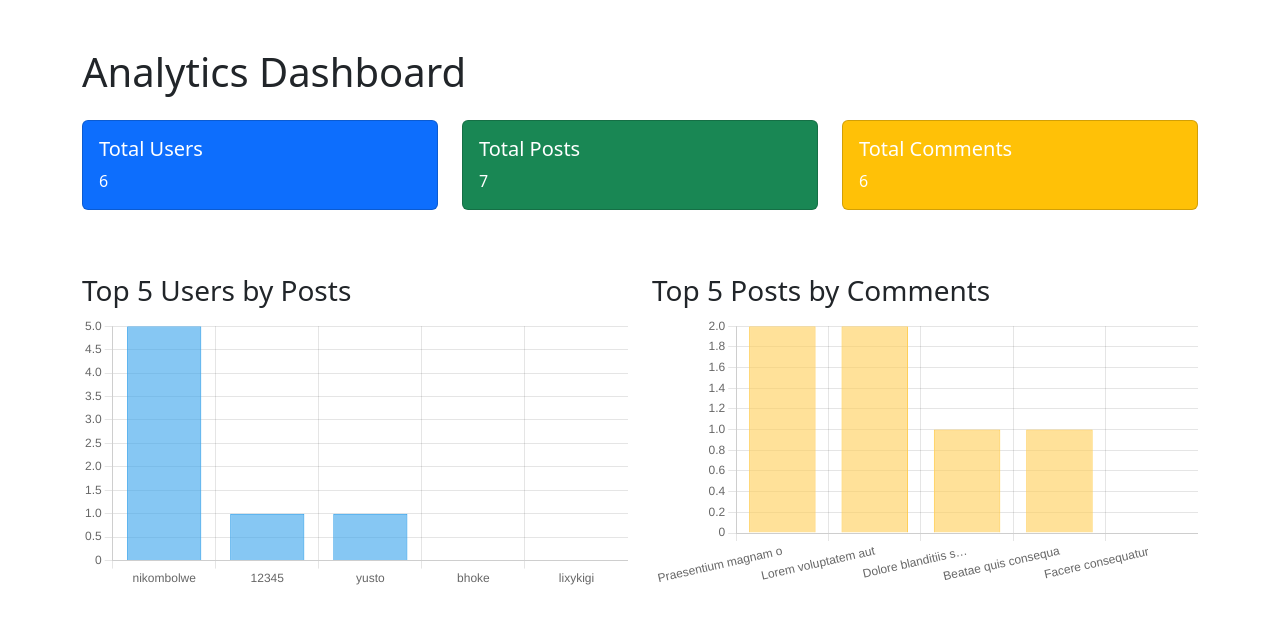
After one commit to Nikombo-Tech/nikosocial, a Django app: page /analytics/ in a window 1280 px wide. The commit adds this page. Shown: the top 624 px of the page. Run offline with Django 5.2, Linux system fonts and the light colour scheme; a user stored in the database is signed in; data comes from the database, SQL or seed files in the repository; both versions use the stored data as it was after the commit.

Commit message:
comments

```diff
--- /dev/null
+++ b/blog/templates/analytics.html
@@ -0,0 +1,128 @@
+<!DOCTYPE html>
+<html lang="en">
+<head>
+    <meta charset="UTF-8">
+    <meta name="viewport" content="width=device-width, initial-scale=1.0">
+    <title>Analytics</title>
+    <link href="https://cdn.jsdelivr.net/npm/bootstrap@5.3.0/dist/css/bootstrap.min.css" rel="stylesheet">
+    <script src="https://cdn.jsdelivr.net/npm/chart.js"></script>
+</head>
+<body>
+    <div class="container mt-5">
+        <h1 class="mb-4">Analytics Dashboard</h1>
+
+        <!-- Summary Cards -->
+        <div class="row">
+            <div class="col-md-4">
+                <div class="card text-white bg-primary mb-3">
+                    <div class="card-body">
+                        <h5 class="card-title">Total Users</h5>
+                        <p class="card-text">{{ total_users }}</p>
+                    </div>
+                </div>
+            </div>
+            <div class="col-md-4">
+                <div class="card text-white bg-success mb-3">
+                    <div class="card-body">
+                        <h5 class="card-title">Total Posts</h5>
+                        <p class="card-text">{{ total_posts }}</p>
+                    </div>
+                </div>
+            </div>
+            <div class="col-md-4">
+                <div class="card text-white bg-warning mb-3">
+                    <div class="card-body">
+                        <h5 class="card-title">Total Comments</h5>
+                        <p class="card-text">{{ total_comments }}</p>
+                    </div>
+                </div>
+            </div>
+        </div>
+
+        <!-- Posts Per User Chart -->
+        <div class="row mt-5">
+            <!-- Posts Per User Chart -->
+            <div class="col-md-6">
+                <h3>Top 5 Users by Posts</h3>
+                <canvas id="postsPerUserChart"></canvas>
+            </div>
+
+            <!-- Comments Per Post Chart -->
+            <div class="col-md-6">
+                <h3>Top 5 Posts by Comments</h3>
+                <canvas id="commentsPerPostChart"></canvas>
+            </div>
+        </div>
+    </div>
+
+    <script>
+        // Data for Posts Per User Chart
+        const postsPerUserLabels = [
+            {% for user in posts_per_user %}
+                "{{ user.username }}",
+            {% endfor %}
+        ];
+        const postsPerUserData = [
+            {% for user in posts_per_user %}
+                {{ user.post_count }},
+            {% endfor %}
+        ];
+
+        // Data for Comments Per Post Chart
+        const commentsPerPostLabels = [
+            {% for post in comments_per_post %}
+                "{{ post.title|truncatechars:20 }}",
+            {% endfor %}
+        ];
+        const commentsPerPostData = [
+            {% for post in comments_per_post %}
+                {{ post.comment_count }},
+            {% endfor %}
+        ];
+
+        // Render Posts Per User Chart
+        const postsPerUserCtx = document.getElementById('postsPerUserChart').getContext('2d');
+        new Chart(postsPerUserCtx, {
+            type: 'bar',
+            data: {
+                labels: postsPerUserLabels,
+                datasets: [{
+                    label: 'Posts',
+                    data: postsPerUserData,
+                    backgroundColor: 'rgba(54, 162, 235, 0.6)',
+                    borderColor: 'rgba(54, 162, 235, 1)',
+                    borderWidth: 1
+                }]
+            },
+            options: {
+                responsive: true,
+                plugins: {
+                    legend: { display: false }
+                }
+            }
+        });
+
+        // Render Comments Per Post Chart
+        const commentsPerPostCtx = document.getElementById('commentsPerPostChart').getContext('2d');
+        new Chart(commentsPerPostCtx, {
+            type: 'bar',
+            data: {
+                labels: commentsPerPostLabels,
+                datasets: [{
+                    label: 'Comments',
+                    data: commentsPerPostData,
+                    backgroundColor: 'rgba(255, 206, 86, 0.6)',
+                    borderColor: 'rgba(255, 206, 86, 1)',
+                    borderWidth: 1
+                }]
+            },
+            options: {
+                responsive: true,
+                plugins: {
+                    legend: { display: false }
+                }
+            }
+        });
+    </script>
+</body>
+</html>
--- a/blog/templates/home.html
+++ b/blog/templates/home.html
@@ -30,15 +30,18 @@
         </div>
       </div>
     </div>
+    {% if user.role == "Admin" %}
     <div class="col-md-3">
       <div class="card">
         <div class="card-body">
           <h5 class="card-title">Analytics</h5>
           <p class="card-text">View site analytics and reports.</p>
-          <a href="#" class="btn btn-primary">Go</a>
+          <a href="{% url "analytics" %}" class="btn btn-primary">Go</a>
         </div>
       </div>
     </div>
+    {% endif %}
+
   </div>
   <br /><br />
   <div class="d-flex justify-content-between align-items-center mb-4">
--- a/blog/urls.py
+++ b/blog/urls.py
@@ -14,4 +14,9 @@ urlpatterns = [
     path("posts/create/", post_create_view, name="post_create"),
     path("posts/<slug:slug>/", post_detail_view, name="post_detail"),  # View a single post # Create a new post
     path("posts/<slug:slug>/delete/", post_delete_view, name="post_delete"),  # Delete a post
+
+    path("posts/<slug:post_slug>/comment/", comment_create_view, name="comment_create"),  # Create a comment
+    path("comments/<int:comment_id>/delete/", comment_delete_view, name="comment_delete"),  # Delete a comment
+
+    path("analytics/", analytics_view, name="analytics"),  # Analytics page
 ]
--- a/blog/views.py
+++ b/blog/views.py
@@ -6,6 +6,8 @@ from django.contrib.auth.decorators import login_required
 from .models import *
 from django.contrib import messages
 from django.core.exceptions import ObjectDoesNotExist
+from django.db.models import Count
+from django.http import JsonResponse
 from django.contrib.auth import get_user_model
 User = get_user_model()
 
@@ -159,3 +161,28 @@ def comment_delete_view(request, comment_id):
 
     comment.delete()
     return redirect('post_detail', slug=comment.post.slug)  # Redirect to the post detail view
+
+
+
+
+@login_required
+def analytics_view(request):
+    # Example analytics data
+    total_users = User.objects.count()
+    total_posts = Post.objects.count()
+    total_comments = Comment.objects.count()
+
+    # Posts per user
+    posts_per_user = User.objects.annotate(post_count=Count('posts')).order_by('-post_count')[:5]
+
+    # Comments per post
+    comments_per_post = Post.objects.annotate(comment_count=Count('comments')).order_by('-comment_count')[:5]
+
+    context = {
+        'total_users': total_users,
+        'total_posts': total_posts,
+        'total_comments': total_comments,
+        'posts_per_user': posts_per_user,
+        'comments_per_post': comments_per_post,
+    }
+    return render(request, 'analytics.html', context)
```
Also changed, not shown: blog/templates/post_detail.html (+29 -0 lines), blog/migrations/0004_comment.py (added), db.sqlite3.
